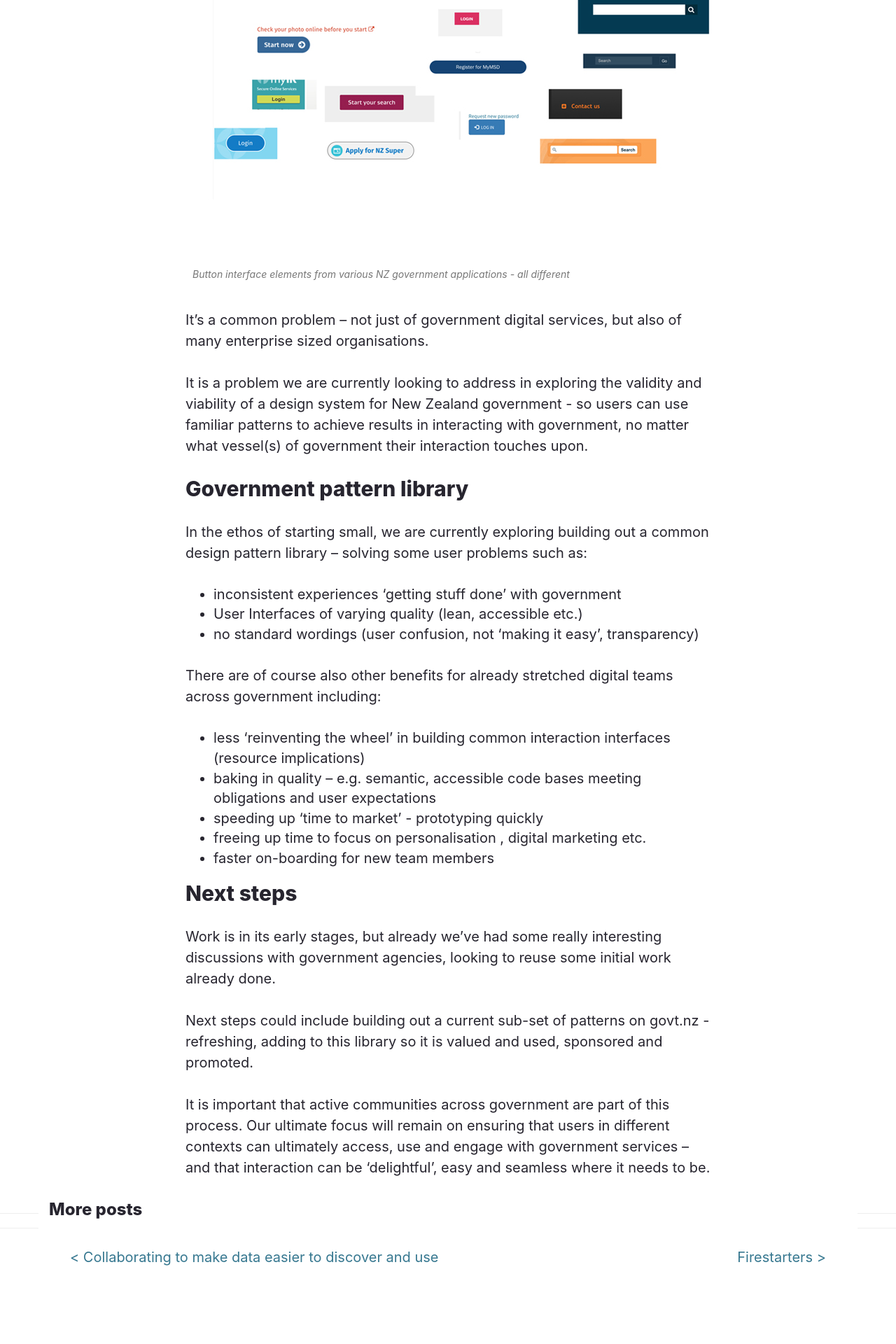
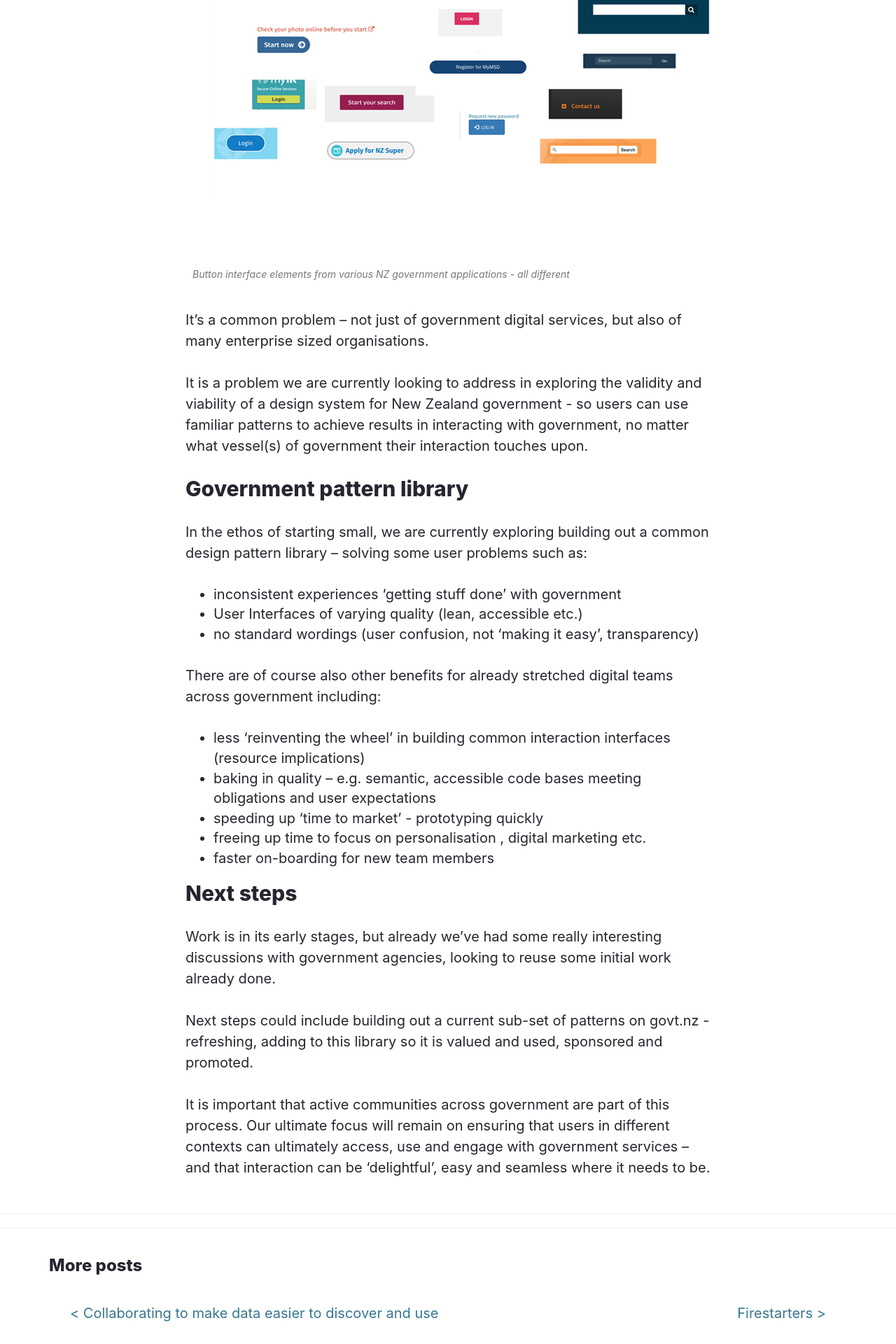
Before and after one commit to mkirkpat/mkirkpat.github.io, a Jekyll site: the page built from _posts/2017-12-20-government-design-system.md, in a window 1280 px wide. Shown: the part 923-2843 px from the top of the page at 70% size. Built offline with Jekyll 4.4.1, drawn with Linux system fonts in a browser that asks for light colours; nearby versions of some CDN libraries; before the commit the page ends 2763 px from its top, so only the background shows below that.

Commit message:
Update post.html

```diff
--- a/_layouts/post.html
+++ b/_layouts/post.html
@@ -12,7 +12,7 @@
 
     <hr>
     <hr>
-<div class="container page-content">
+<div class="container">
 <h3>More posts</h3>
 <nav class="post-nav">
     <div class="post-nav__prev">
```
